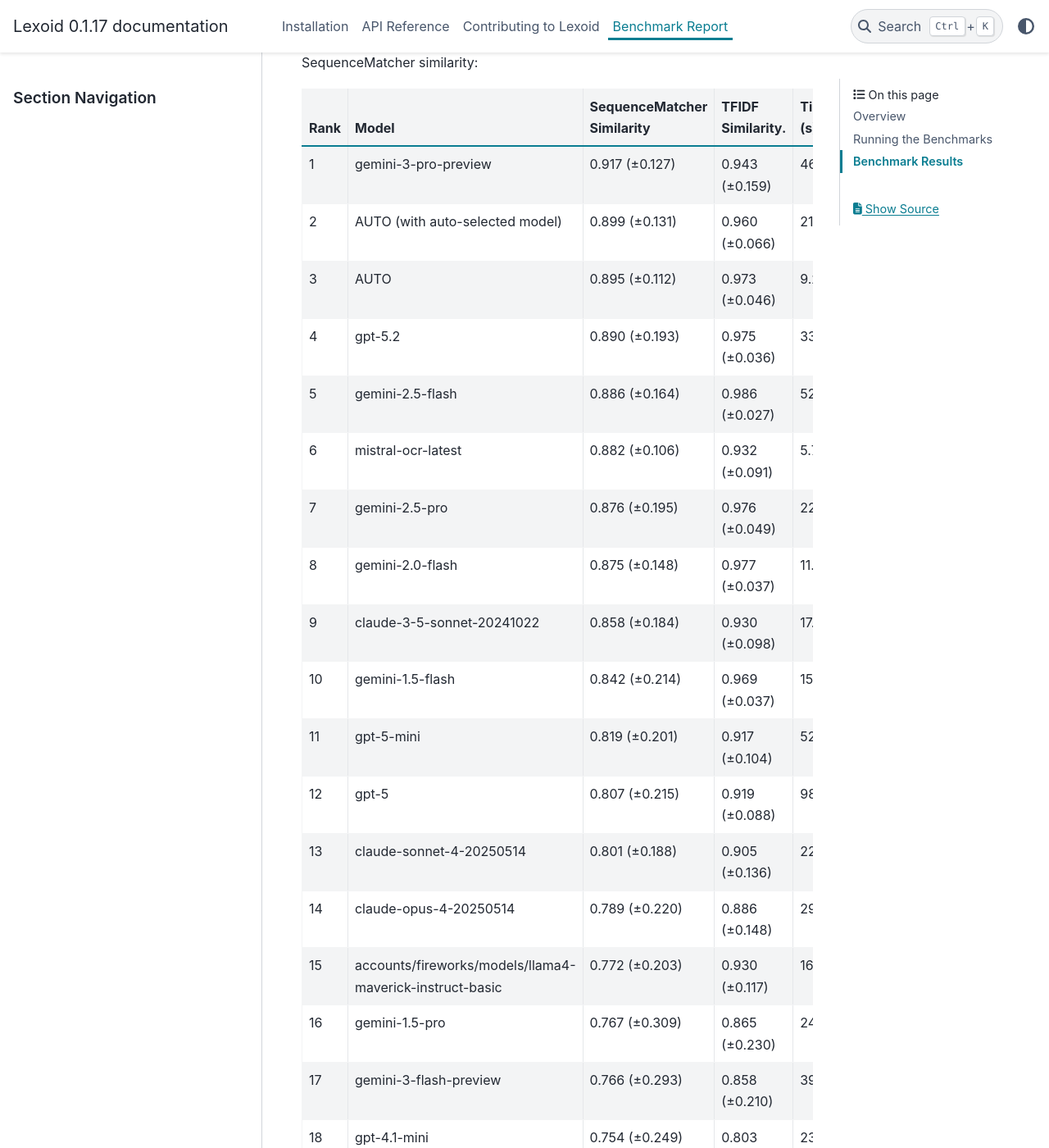
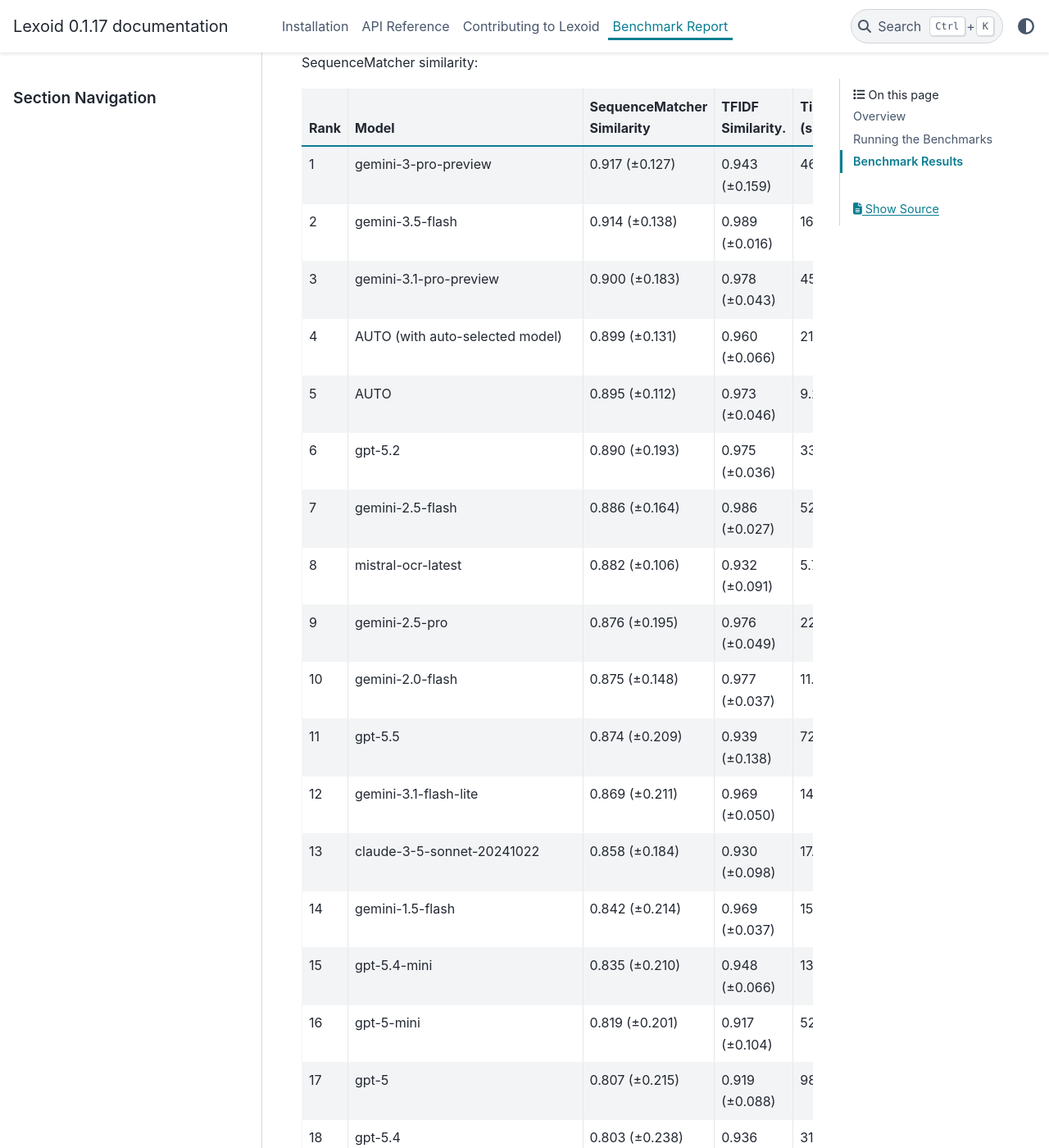
Before and after one commit to oidlabs-com/Lexoid, a Sphinx documentation site: the page built from docs/benchmark.rst, in a window 1280 px wide and 1400 px high, scrolled down 2368 px. Shown: the whole window at 82% size. Built offline with Sphinx 7.4.7 and the PyData theme 0.15.4, drawn with Linux system fonts in a browser that asks for light colours; some of the changed text lies outside the part shown.

Commit message:
Update benchmark

```diff
--- a/docs/benchmark.rst
+++ b/docs/benchmark.rst
@@ -95,156 +95,198 @@
      - 46.92
      - 0.06288
    * - 2
+     - gemini-3.5-flash
+     - 0.914 (±0.138)
+     - 0.989 (±0.016)
+     - 16.70
+     - 0.02936
+   * - 3
+     - gemini-3.1-pro-preview
+     - 0.900 (±0.183)
+     - 0.978 (±0.043)
+     - 45.49
+     - 0.02892
+   * - 4
      - AUTO (with auto-selected model)
      - 0.899 (±0.131)
      - 0.960 (±0.066)
      - 21.17
      - 0.00066
-   * - 3
+   * - 5
      - AUTO
      - 0.895 (±0.112)
      - 0.973 (±0.046)
      - 9.29
      - 0.00063
-   * - 4
+   * - 6
      - gpt-5.2
      - 0.890 (±0.193)
      - 0.975 (±0.036)
      - 33.32
      - 0.03959
-   * - 5
+   * - 7
      - gemini-2.5-flash
      - 0.886 (±0.164)
      - 0.986 (±0.027)
      - 52.55
      - 0.01226
-   * - 6
+   * - 8
      - mistral-ocr-latest
      - 0.882 (±0.106)
      - 0.932 (±0.091)
      - 5.75
      - 0.00121
-   * - 7
+   * - 9
      - gemini-2.5-pro
      - 0.876 (±0.195)
      - 0.976 (±0.049)
      - 22.65
      - 0.02408
-   * - 8
+   * - 10
      - gemini-2.0-flash
      - 0.875 (±0.148)
      - 0.977 (±0.037)
      - 11.96
      - 0.00079
-   * - 9
+   * - 11
+     - gpt-5.5
+     - 0.874 (±0.209)
+     - 0.939 (±0.138)
+     - 72.11
+     - 0.14495
+   * - 12
+     - gemini-3.1-flash-lite
+     - 0.869 (±0.211)
+     - 0.969 (±0.050)
+     - 14.98
+     - 0.00288
+   * - 13
      - claude-3-5-sonnet-20241022
      - 0.858 (±0.184)
      - 0.930 (±0.098)
      - 17.32
      - 0.01804
-   * - 10
+   * - 14
      - gemini-1.5-flash
      - 0.842 (±0.214)
      - 0.969 (±0.037)
      - 15.58
      - 0.00043
-   * - 11
+   * - 15
+     - gpt-5.4-mini
+     - 0.835 (±0.210)
+     - 0.948 (±0.066)
+     - 13.14
+     - 0.00902
+   * - 16
      - gpt-5-mini
      - 0.819 (±0.201)
      - 0.917 (±0.104)
      - 52.84
      - 0.00811
-   * - 12
+   * - 17
      - gpt-5
      - 0.807 (±0.215)
      - 0.919 (±0.088)
      - 98.12
      - 0.05505
-   * - 13
+   * - 18
+     - gpt-5.4
+     - 0.803 (±0.238)
+     - 0.936 (±0.150)
+     - 31.98
+     - 0.03887
+   * - 19
      - claude-sonnet-4-20250514
      - 0.801 (±0.188)
      - 0.905 (±0.136)
      - 22.02
      - 0.02056
-   * - 14
+   * - 20
      - claude-opus-4-20250514
      - 0.789 (±0.220)
      - 0.886 (±0.148)
      - 29.55
      - 0.09513
-   * - 15
+   * - 21
      - accounts/fireworks/models/llama4-maverick-instruct-basic
      - 0.772 (±0.203)
      - 0.930 (±0.117)
      - 16.02
      - 0.00147
-   * - 16
+   * - 22
      - gemini-1.5-pro
      - 0.767 (±0.309)
      - 0.865 (±0.230)
      - 24.77
      - 0.01139
-   * - 17
+   * - 23
      - gemini-3-flash-preview
      - 0.766 (±0.293)
      - 0.858 (±0.210)
      - 39.38
      - 0.00969
-   * - 18
+   * - 24
      - gpt-4.1-mini
      - 0.754 (±0.249)
      - 0.803 (±0.193)
      - 23.28
      - 0.00347
-   * - 19
+   * - 25
      - accounts/fireworks/models/llama4-scout-instruct-basic
      - 0.754 (±0.243)
      - 0.942 (±0.063)
      - 13.36
      - 0.00087
-   * - 20
+   * - 26
      - gpt-4o
      - 0.752 (±0.269)
      - 0.896 (±0.123)
      - 28.87
      - 0.01469
-   * - 21
+   * - 27
      - gpt-4o-mini
      - 0.728 (±0.241)
      - 0.850 (±0.128)
      - 18.96
      - 0.00609
-   * - 22
+   * - 28
      - claude-3-7-sonnet-20250219
      - 0.646 (±0.397)
      - 0.758 (±0.297)
      - 57.96
      - 0.01730
-   * - 23
+   * - 29
      - gpt-4.1
      - 0.637 (±0.301)
      - 0.787 (±0.185)
      - 35.37
      - 0.01498
-   * - 24
+   * - 30
      - google/gemma-3-27b-it
      - 0.604 (±0.342)
      - 0.788 (±0.297)
      - 23.16
      - 0.00020
-   * - 25
+   * - 31
      - ds4sd/SmolDocling-256M-preview
      - 0.603 (±0.292)
      - 0.705 (±0.262)
      - 507.74
      - 0.00000
-   * - 26
+   * - 32
+     - gpt-5.4-nano
+     - 0.600 (±0.309)
+     - 0.856 (±0.119)
+     - 22.51
+     - 0.00321
+   * - 33
      - microsoft/phi-4-multimodal-instruct
      - 0.589 (±0.273)
      - 0.820 (±0.197)
      - 14.00
      - 0.00045
-   * - 27
+   * - 34
      - qwen/qwen-2.5-vl-7b-instruct
      - 0.498 (±0.378)
      - 0.630 (±0.445)
```
Also changed, not shown: README.md (+36 -29 lines), 5 other files.
